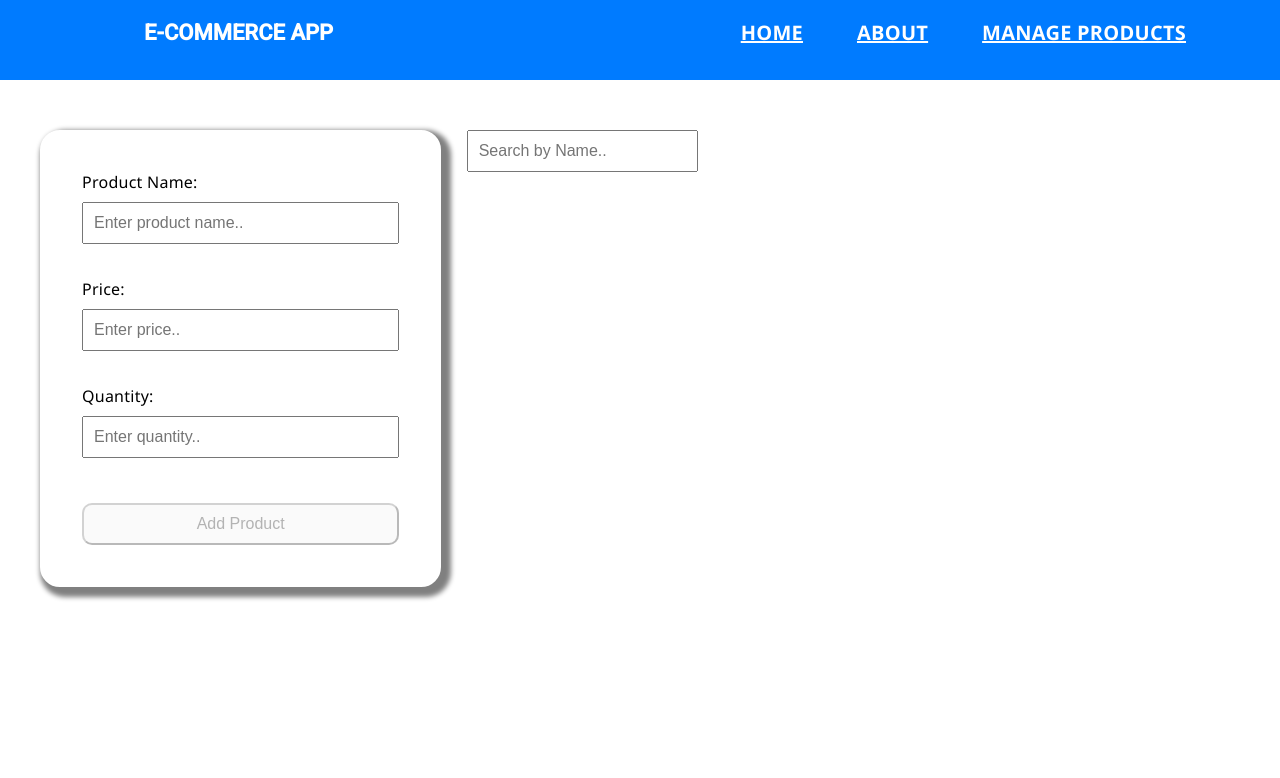
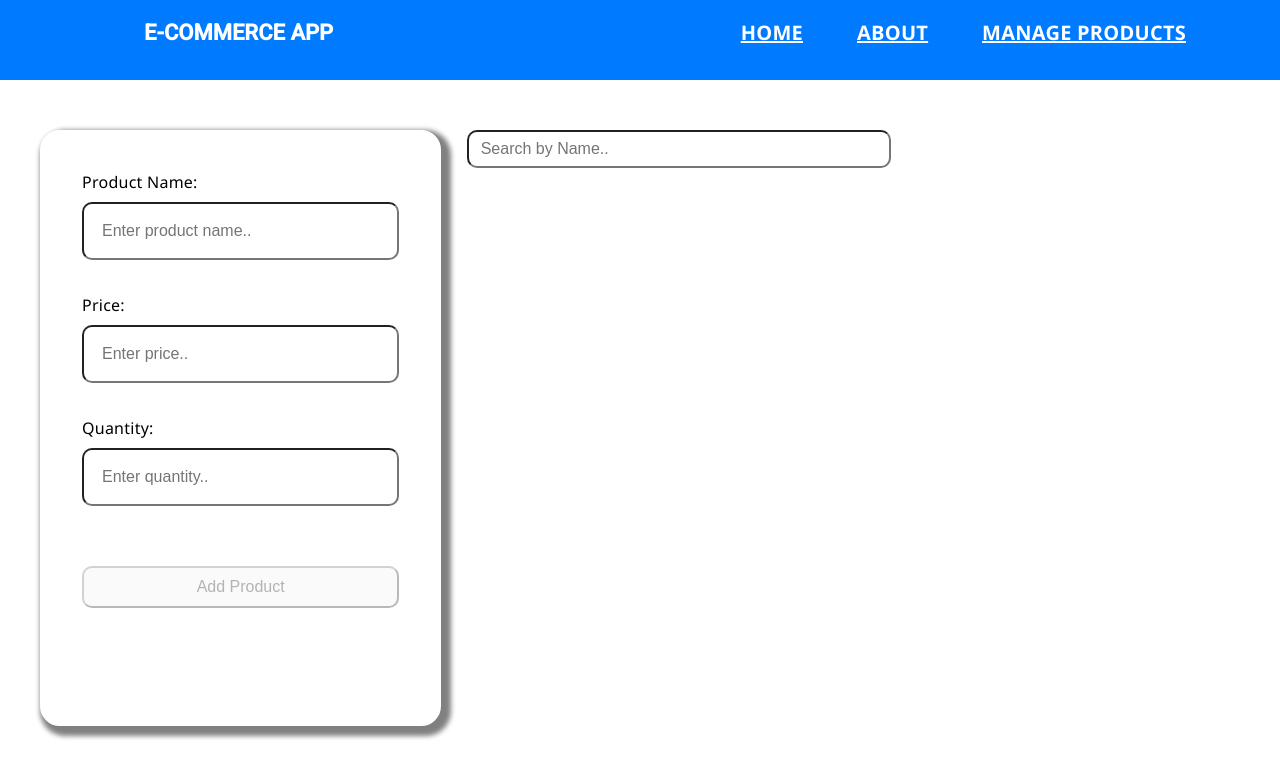
Before and after one commit to KamalPrashanth21/Angular-FrontEnd, an Angular app in the folder ecommerce/: page / in a window 1280 px wide. Shown: the top 778 px of the page. Built offline with nearby package versions, Linux system fonts and the light colour scheme; no server answers.

Commit message:
search-bar added

```diff
--- a/ecommerce/src/app/app.component.css
+++ b/ecommerce/src/app/app.component.css
@@ -30,19 +30,21 @@ form{
     box-shadow: 5px 5px 5px 5px gray;
     background-color: white;
     width: 80%;
+    height: 64vh;
     font-family: 'Segoe UI', Tahoma, Geneva, Verdana, sans-serif ;
 }
 
 input{
-    padding: 10px;
+    padding:18px;
     font-size: 16px;
     margin-bottom: 25px;
+    border-radius: 10px;
 }
 .btn-primary{
     padding: 10px;
     text-align: center;
     font-size: 16px;
-    margin-top: 10px;
+    margin-top: 25px;
     border-radius: 10px;
     cursor: pointer;
 }
@@ -103,3 +105,17 @@ input{
   .nav-link:hover {
     background-color: rgba(255, 255, 255, 0.2);
   }
+
+  .search-box {
+    display: flex;
+    justify-content: center;
+    width: 50%;
+    padding: 8px 12px;
+    font-size: 16px;
+    border-radius: 10px;
+    justify-content: center;
+  }
+
+  .search-box:focus { /* Darker blue on focus */
+    box-shadow: 0 0 5px rgba(0, 91, 187, 0.5);
+  }
```
